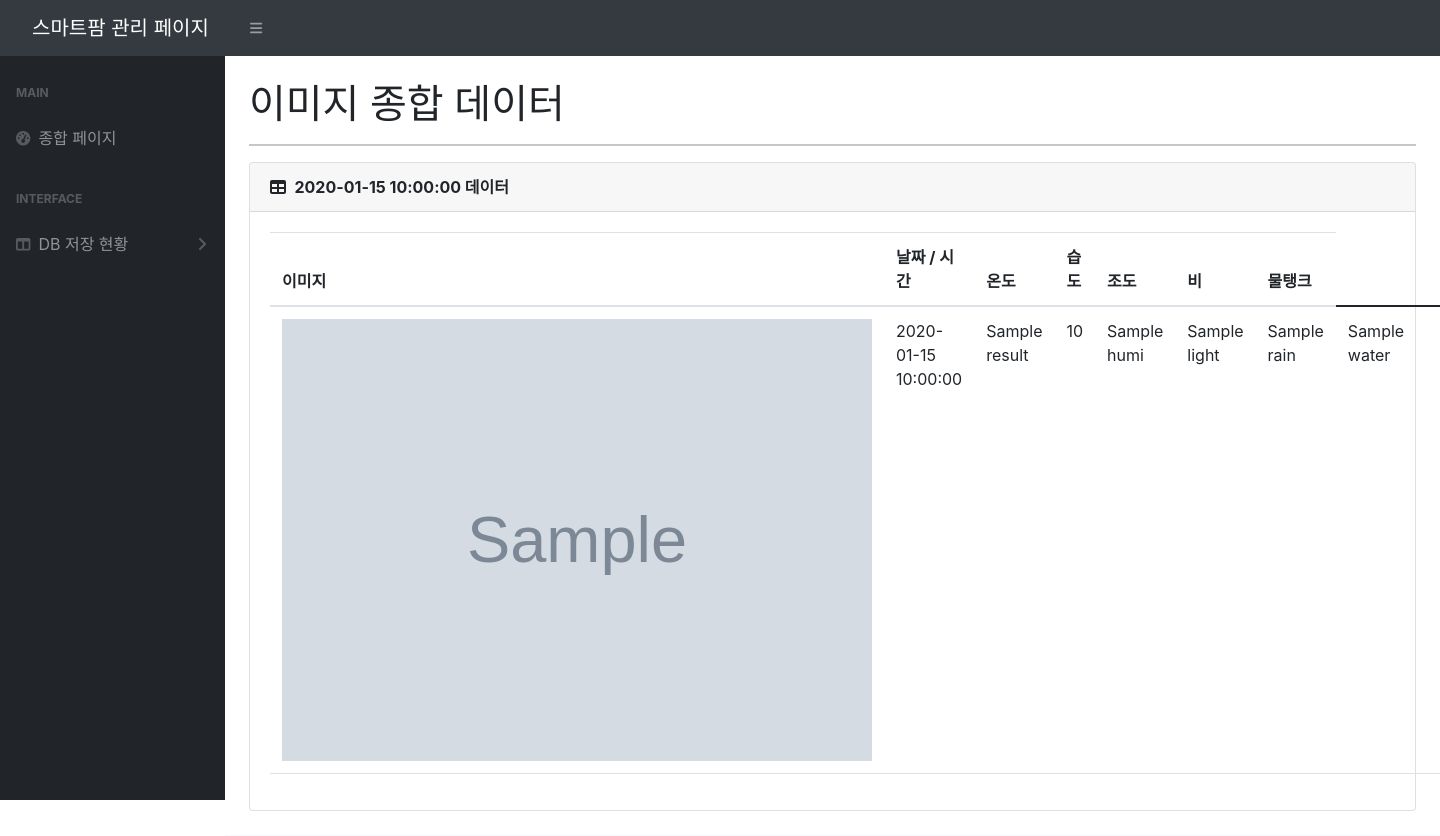
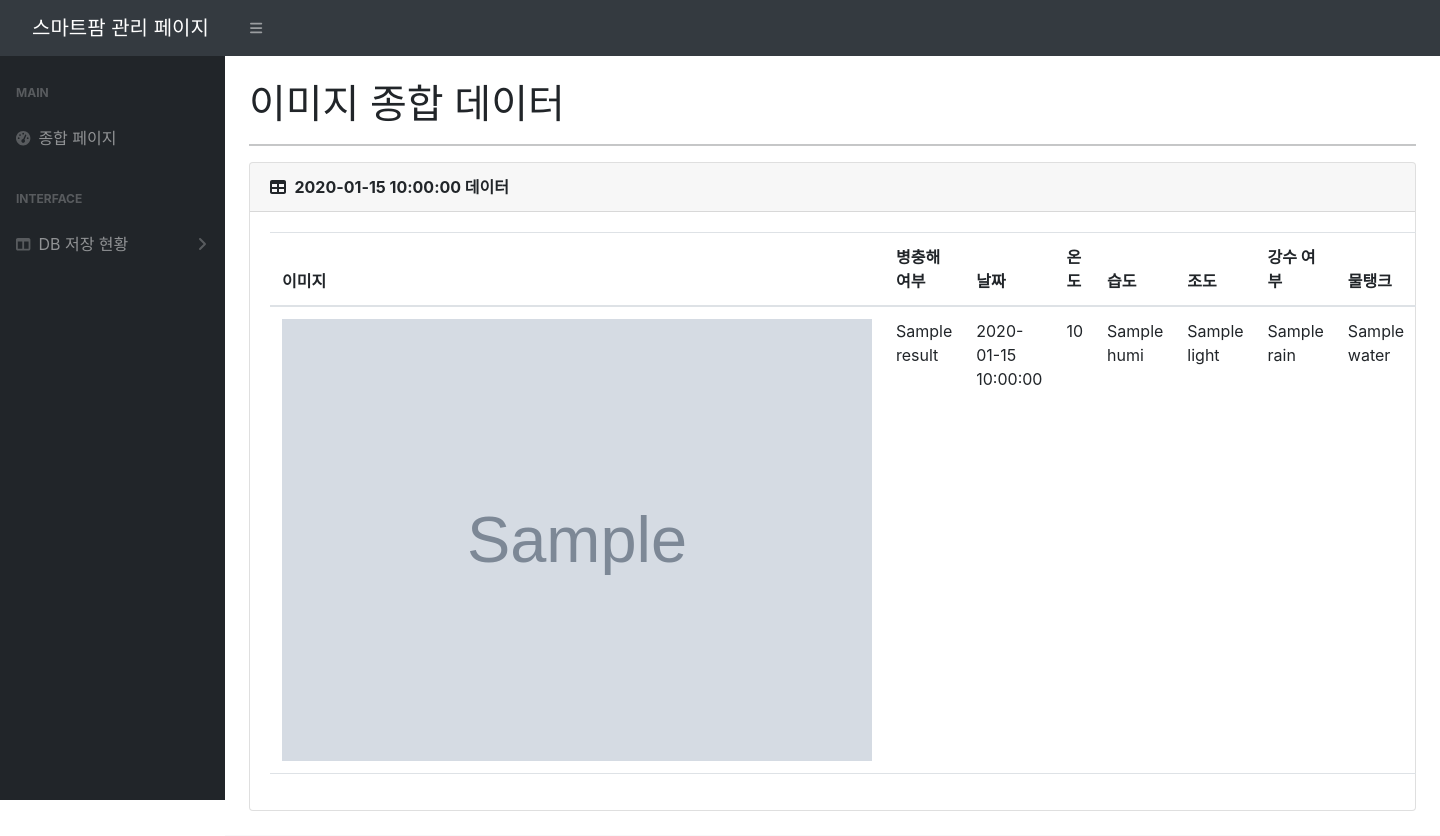
Before and after one commit to jongho22/smart_farm_gogo, a Flask app: template main/templates/image_db_detail.html in a window 1440 px wide. Shown: the top 836 px of the page. Run offline with Flask 3, Linux system fonts and the light colour scheme; the template is opened without the code that fills it: most values are stand-ins (such as "Sample title", 1, 10 or a date in 2020); grey boxes marked "Sample" are stand-in pictures; some libraries are stand-ins or nearby versions.

```diff
--- a/main/AI_model.py
+++ b/main/AI_model.py
@@ -32,7 +32,3 @@ class Classification:
         result = '질병' if '질병' in boolean_result else '정상'
 
         return result
-
-        print("PREDICT DONE!")
-
-Classification('/home/smartfarm/바탕화면/smart_farm_gogo/main/static/picture/normal.jpg').predict()
--- a/main/templates/image_db_detail.html
+++ b/main/templates/image_db_detail.html
@@ -8,37 +8,38 @@
             <i class="fas fa-table me-1"></i>
             <b>{{date}} 데이터</b>
         </div>
+
         <div class="card-body">
             <table class="table">
                 <thead>
                     <tr>
                         <th scope="col">이미지</th>
-                    <th scope="col">날짜 / 시간</th>
+                        <th scope="col">병충해 여부</th>
+                        <th scope="col">날짜</th>
                         <th scope="col">온도</th>
                         <th scope="col">습도</th>
                         <th scope="col">조도</th>
-                    <th scope="col">비</th>
+                        <th scope="col">강수 여부</th>
                         <th scope="col">물탱크</th>
                     </tr>
                 </thead>
                 <tbody>
                     {% for s in sensor_data %}
                         {% for i in data %}
-                            {% for r in image_result %}
                             <tr>
                                 <td scope="row"><img id="image" src={{ url_for('static', filename=i.image_path.split('static/')[-1]) }} width="590" height="442"></td>
+                                <td scope="row">{{i.result}}</td>
                                 <td scope="row">{{s.rev_date}}</td>
-                                    <td scope="row">{{r.result}}</td> <!--병충해 여부-->
                                 <td scope="row">{{s.temp}}</td>
                                 <td scope="row">{{s.humi}}</td>
                                 <td scope="row">{{s.light}}</td>
                                 <td scope="row">{{s.rain}}</td>
-                                    <td scope="row">{{s.water}}<th>
+                                <td scope="row">{{s.water}}</td>
                             </tr>
                         {% endfor %}
                     {% endfor %}
-                    {% endfor %}
                 </tbody>
+
             </table>
         </div>
     </div>
```
Lines whose indentation alone changed are shown as unchanged.
